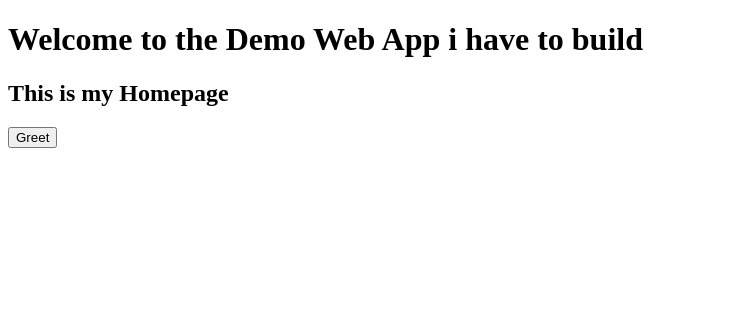
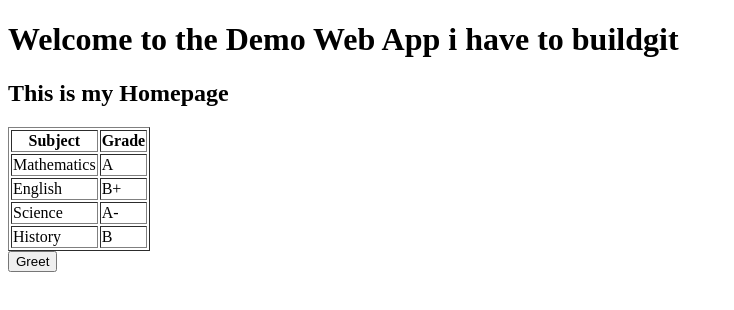
Before and after one commit to Nayeem028/Web_App, a website: page public/index.html in a window 1280 px wide. Shown: the whole page, without its empty margins (0-734 px from the left). Drawn offline with Linux system fonts and the light colour scheme.

Commit message:
table add

```diff
--- a/public/index.html
+++ b/public/index.html
@@ -5,9 +5,32 @@
   <title>Demo Web App</title>
 </head>
 <body>
-  <h1>Welcome to the Demo Web App i have to build</h1>
+  <h1>Welcome to the Demo Web App i have to buildgit </h1>
 
   <h2>This is my Homepage</h2>
+
+  <table border="1">
+  <tr>
+    <th>Subject</th>
+    <th>Grade</th>
+  </tr>
+  <tr>
+    <td>Mathematics</td>
+    <td>A</td>
+  </tr>
+  <tr>
+    <td>English</td>
+    <td>B+</td>
+  </tr>
+  <tr>
+    <td>Science</td>
+    <td>A-</td>
+  </tr>
+  <tr>
+    <td>History</td>
+    <td>B</td>
+  </tr>
+</table>
 
   <button id="greetBtn">Greet</button>
   <p id="greetMsg"></p>
```
